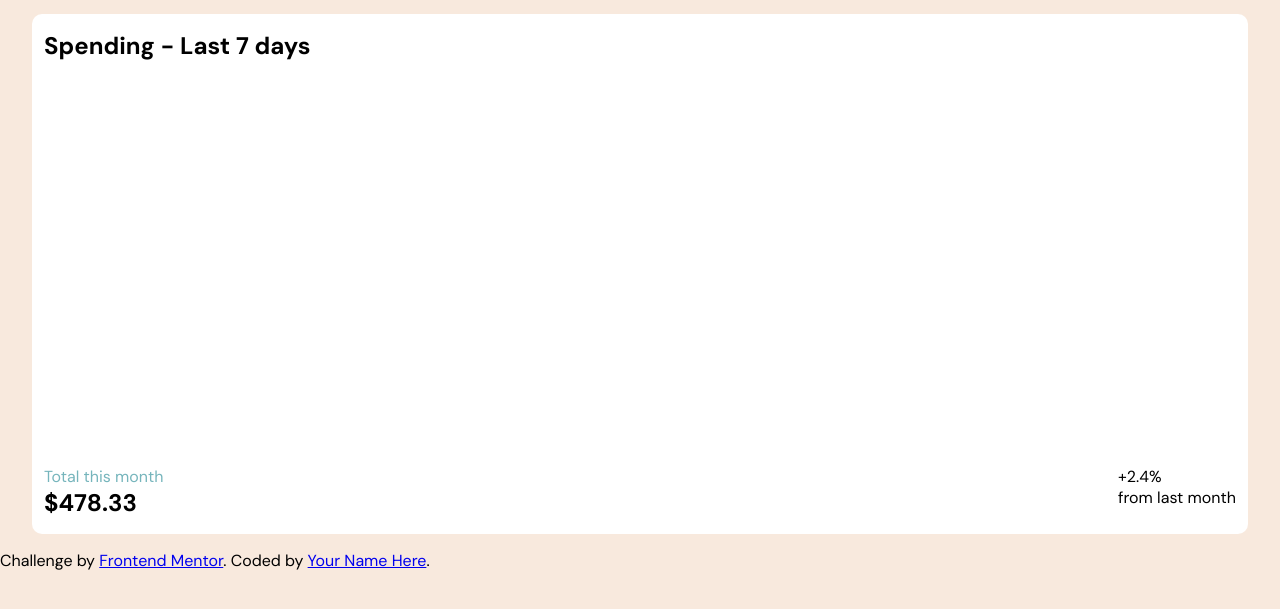
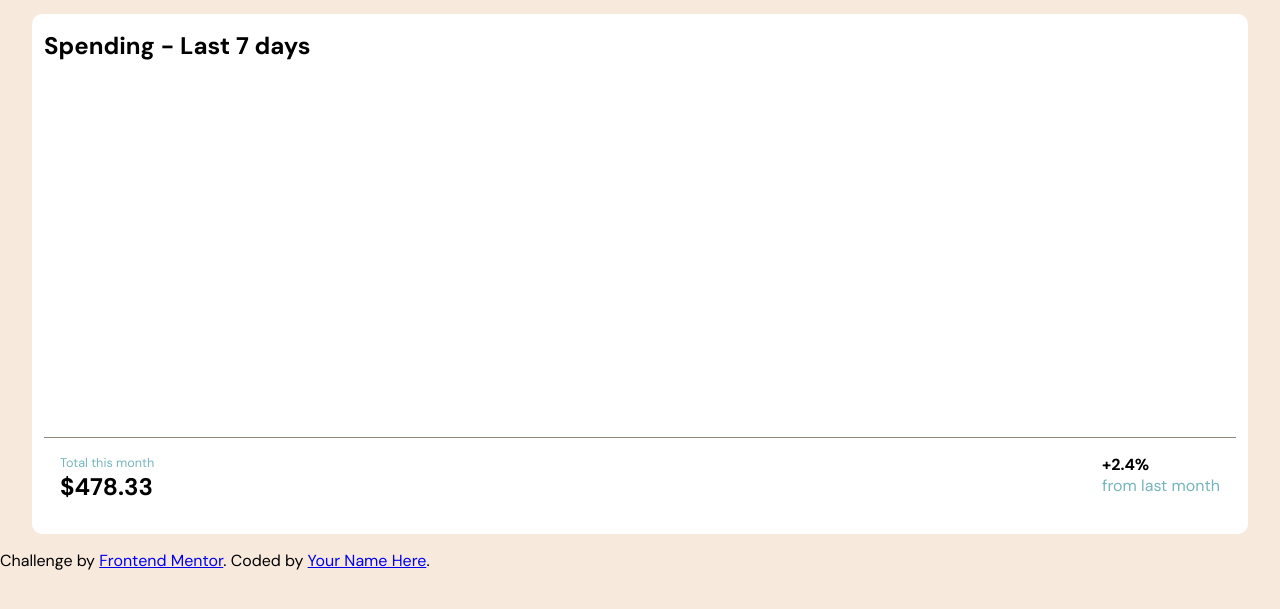
Before and after one commit to Chimoneg27/Expenses-chart, a plain HTML site: page index.html in a window 1280 px wide. Shown: the part 111-720 px from the top of the page. Drawn offline with Linux system fonts and the light colour scheme.

Commit message:
finish container footer

```diff
--- a/styles/mobile.css
+++ b/styles/mobile.css
@@ -58,8 +58,20 @@ body {
 .totals {
     display: flex;
     justify-content: space-between;
+    border-top: 1px solid var(--Medium-brown);
+    padding: 1rem;
 }
 
 .thisMonth p {
+  font-size: 0.79rem;
   color: var(--Cyan);
 }
+
+.lastmonth p:first-child {
+    color: black;
+    font-weight: 700;
+}
+
+.lastmonth {
+    color: var(--Cyan);
+}
```
